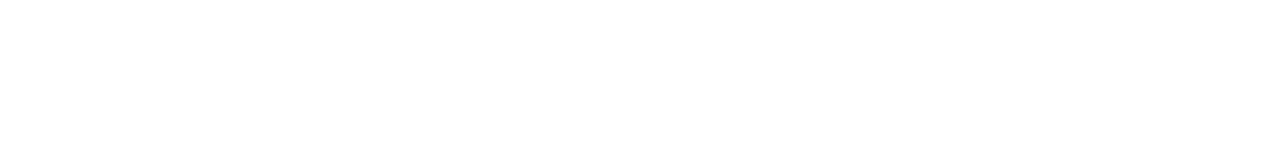
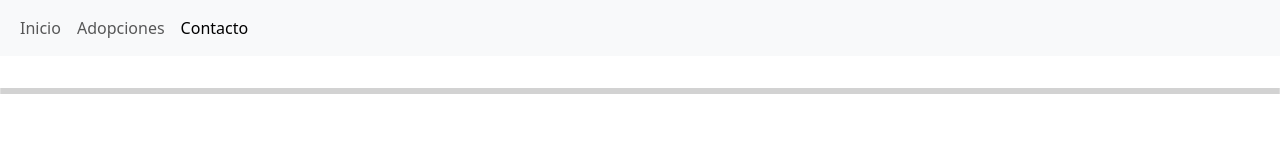
Before and after one commit to nicoraww/ADOPCION-PERRO, a plain HTML site: page index.html in a window 1280 px wide. Drawn offline with nearby package versions, Linux system fonts and the light colour scheme.

Commit message:
Add Bootstrap CSS and navbar to index.html

```diff
--- a/index.html
+++ b/index.html
@@ -3,8 +3,22 @@
 <head>
     <meta charset="UTF-8">
     <meta name="viewport" content="width=device-width, initial-scale=1.0">
+    <link href="https://cdn.jsdelivr.net/npm/bootstrap@5.3.8/dist/css/bootstrap.min.css" rel="stylesheet" integrity="sha384-sRIl4kxILFvY47J16cr9ZwB07vP4J8+LH7qKQnuqkuIAvNWLzeN8tE5YBujZqJLB" crossorigin="anonymous">
     <title>Document</title>
 </head>
+<header>
+    <nav class="navbar navbar-expand-lg bg-body-tertiary">
+        <div class="container-fluid">
+             <div class="collapse navbar-collapse" id="navbarNavAltMarkup">
+                <div class="navbar-nav">
+                    <a class="nav-link" href="index.html">Inicio</a>
+                    <a class="nav-link" href="adopta.html">Adopciones</a>
+                    <a class="nav-link active" aria-current="page" href="contacto.html">Contacto</a>
+                </div>
+             </div>
+        </div>
+    </nav>
+</header>
 <body>
 
     <h1></h1>
```
